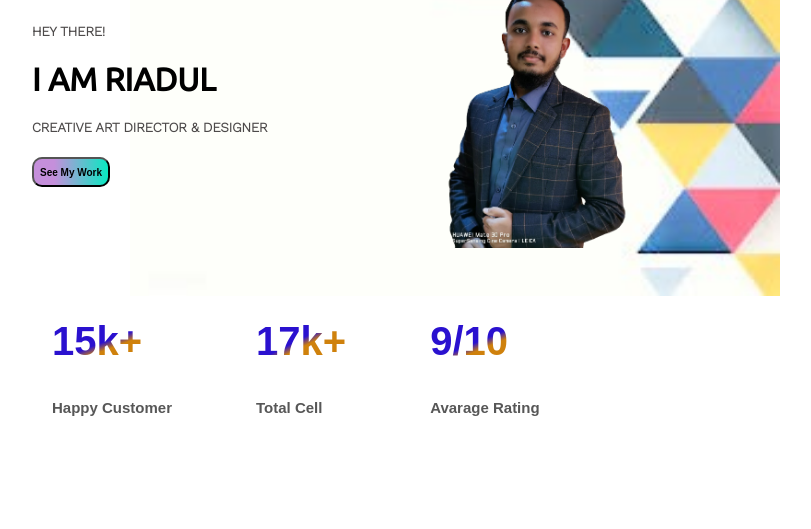
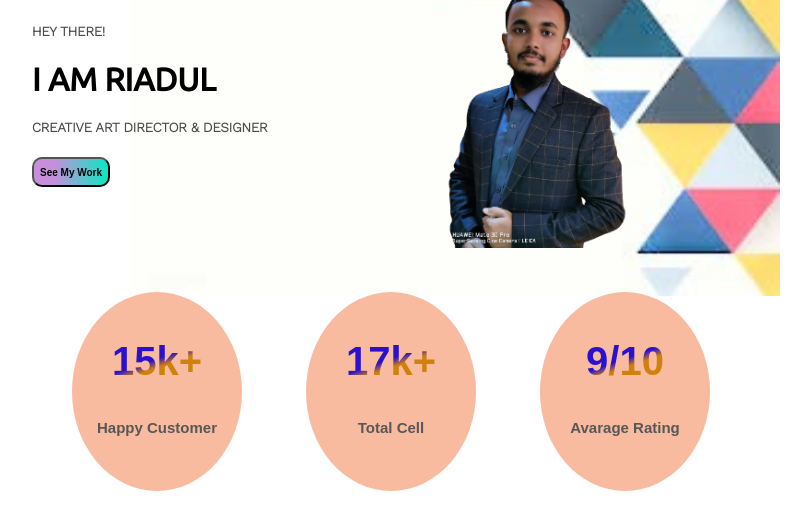
Before and after one commit to Riadul3092001/portfolio_module_5, a plain HTML site: page index.html in a window 1280 px wide. Shown: the part 97-626 px from the top of the page, without its empty margins (244-1055 px from the left). Drawn offline with nearby package versions, Linux system fonts and the light colour scheme.

Commit message:
banner modified

```diff
--- a/styles/style.css
+++ b/styles/style.css
@@ -87,12 +87,17 @@ nav .nav_links li a:hover{
 }
 .count{
     /*border: 1px solid red;*/
+    margin-top: 40px;
 }
 .count .body{
     /*border: 1px solid red;*/
     display: inline-block;
-    margin: 20px;
+    margin-left:60px;
     padding: 20px;
+    width: 130px;
+    text-align: center;
+    border-radius: 100%;
+    background-color: #f8bb9f;
 }
 .count .body h1{
     font-size: 40px ;
```
